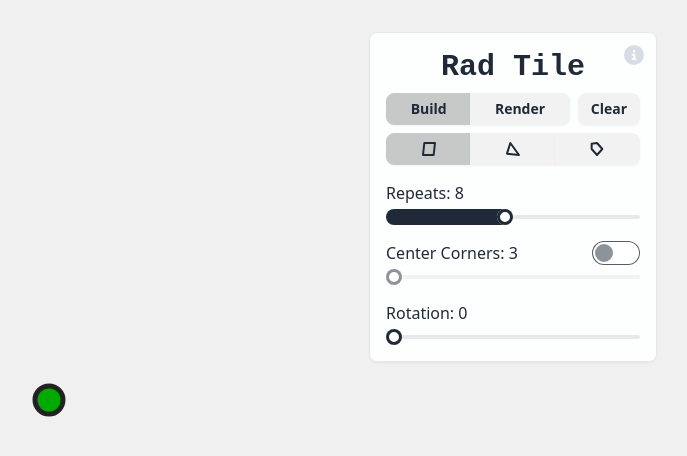
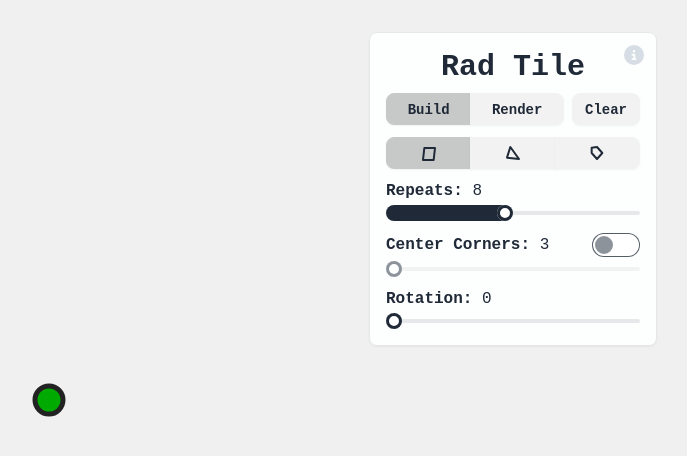
Before and after one commit to flatpickles/rad-tile, a React (Vite) app: page / in a window 1280 px wide. Shown: the top 456 px of the page, without its empty margins (591-1278 px from the left). Built offline with nearby package versions, Linux system fonts and the light colour scheme.

Commit message:
More overlay style finesse

```diff
--- a/src/components/CenterShapeSelector.tsx
+++ b/src/components/CenterShapeSelector.tsx
@@ -28,7 +28,8 @@ const CenterShapeSelector: React.FC<CenterShapeSelectorProps> = ({
                             !enabled ? 'btn-secondary opacity-50' : ''
                         }`}
                     >
-                        Center Corners: {shapeCorners}
+                        <span className="font-bold">Center Corners:</span>{' '}
+                        {shapeCorners}
                     </span>
                     <input
                         type="checkbox"
--- a/src/components/ClearButton.tsx
+++ b/src/components/ClearButton.tsx
@@ -31,7 +31,7 @@ const ClearButton: React.FC = () => {
 
     return (
         <button
-            className={`btn btn-sm ${clearConfirm.confirming ? 'btn-error' : ''}`}
+            className={`btn btn-sm text-btn ${clearConfirm.confirming ? 'btn-error' : ''}`}
             onClick={handleClearPress}
             onMouseOut={() => {
                 clearTimeout(clearConfirm.timeout);
--- a/src/components/ColorPicker.tsx
+++ b/src/components/ColorPicker.tsx
@@ -17,9 +17,9 @@ const ColorPicker: React.FC<ColorPickerProps> = ({
     };
 
     return (
-        <div className="form-control">
+        <div className="flex flex-col gap-1">
             {label && (
-                <div className="flex justify-between">
+                <div className="flex justify-between font-bold">
                     <p>{label}:</p>
                 </div>
             )}
@@ -29,7 +29,7 @@ const ColorPicker: React.FC<ColorPickerProps> = ({
                     type="text"
                     value={color}
                     onChange={handleColorChange}
-                    className="input input-bordered join-item h-full"
+                    className="input input-bordered join-item h-full w-full"
                 />
                 <div className="color-picker-wrapper">
                     <input
--- a/src/components/ModeSelector.tsx
+++ b/src/components/ModeSelector.tsx
@@ -6,13 +6,13 @@ const ModeSelector: React.FC = () => {
     return (
         <div className="join w-full">
             <button
-                className={`join-item btn btn-sm flex-grow ${activeMode === 'build' ? 'btn-active' : ''}`}
+                className={`join-item btn btn-sm flex-grow text-btn ${activeMode === 'build' ? 'btn-active' : ''}`}
                 onClick={() => setActiveMode('build')}
             >
                 Build
             </button>
             <button
-                className={`join-item btn btn-sm flex-grow ${activeMode === 'render' ? 'btn-active' : ''}`}
+                className={`join-item btn btn-sm flex-grow text-btn ${activeMode === 'render' ? 'btn-active' : ''}`}
                 onClick={() => setActiveMode('render')}
             >
                 Render
--- a/src/components/RepeatSlider.tsx
+++ b/src/components/RepeatSlider.tsx
@@ -33,8 +33,14 @@ const RepeatSlider: React.FC<RepeatSliderProps> = ({
     return (
         <div className="flex flex-col gap-1">
             <div className="flex justify-between">
-                <p>Repeats: {repeats}</p>
-                {baseRepeats && <p>Base: {baseRepeats}</p>}
+                <p>
+                    <span className="font-bold">Repeats:</span> {repeats}
+                </p>
+                {baseRepeats && (
+                    <p>
+                        <span className="font-bold">Base:</span> {baseRepeats}
+                    </p>
+                )}
             </div>
             <input
                 type="range"
--- a/src/components/ShapeSelector.tsx
+++ b/src/components/ShapeSelector.tsx
@@ -12,7 +12,7 @@ const ShapeSelector: React.FC<ShapeSelectorProps> = ({
     return (
         <div className="join w-full">
             <button
-                className={`join-item btn btn-sm flex-grow ${activeShape === 'quad' ? 'btn-active' : ''}`}
+                className={`join-item btn btn-sm flex-grow text-btn ${activeShape === 'quad' ? 'btn-active' : ''}`}
                 onClick={() => setActiveShape('quad')}
             >
                 <svg
--- a/src/components/SimpleSlider.tsx
+++ b/src/components/SimpleSlider.tsx
@@ -31,7 +31,7 @@ const SimpleSlider: React.FC<SimpleSliderProps> = ({
                             disabled ? 'btn-secondary opacity-50' : ''
                         }`}
                     >
-                        {label}: {value}
+                        <span className="font-bold">{label}:</span> {value}
                     </p>
                 </div>
             )}
--- a/src/index.css
+++ b/src/index.css
@@ -3,20 +3,23 @@
 @tailwind utilities;
 
 :root {
-    font-family: system-ui, Arial, sans-serif;
-    line-height: 1.5;
+    font-family: 'Courier New', monospace;
     font-weight: 400;
+    line-height: 1.25;
 }
 
 .header-title {
     @apply text-3xl font-bold;
-    font-family: 'Courier New', monospace;
 }
 
 .btn {
     @apply no-animation;
 }
 
+.text-btn {
+    padding-top: 0.1rem;
+}
+
 .input:focus {
     @apply outline-none ring-0;
 }
--- a/src/main/ContentsBuild.tsx
+++ b/src/main/ContentsBuild.tsx
@@ -22,7 +22,7 @@ const ContentsBuild: React.FC = () => {
     } = useStateContext();
 
     return (
-        <div className="flex flex-col gap-4">
+        <div className="flex flex-col gap-3">
             <ShapeSelector
                 activeShape={activeShape}
                 setActiveShape={setActiveShape}
--- a/src/main/ContentsRender.tsx
+++ b/src/main/ContentsRender.tsx
@@ -18,7 +18,7 @@ const ContentsRender: React.FC = () => {
     } = useStateContext();
 
     return (
-        <div className="flex flex-col gap-2">
+        <div className="flex flex-col gap-3">
             <ColorPicker
                 color={currentColor}
                 setColor={setCurrentColor}
--- a/src/main/Overlay.tsx
+++ b/src/main/Overlay.tsx
@@ -12,12 +12,14 @@ const Overlay: React.FC = () => {
     return (
         <div className="absolute shadow-sm p-4 rounded-lg bg-base-100 border bg-opacity-90 backdrop-blur-lg flex flex-col gap-2 inset-4 top-auto max-h-[calc(50vh-4rem)] sm:top-8 sm:left-auto sm:right-8 sm:bottom-auto sm:w-72 sm:max-h-[calc(100vh-4rem)] overflow-y-auto">
             <OverlayHeader />
-            <div className="flex flex-row gap-2 w-full">
-                <ModeSelector />
-                <ClearButton />
+            <div className="flex flex-col gap-3">
+                <div className="flex flex-row gap-2 w-full">
+                    <ModeSelector />
+                    <ClearButton />
+                </div>
+                {activeMode === 'build' && <ContentsBuild />}
+                {activeMode === 'render' && <ContentsRender />}
             </div>
-            {activeMode === 'build' && <ContentsBuild />}
-            {activeMode === 'render' && <ContentsRender />}
         </div>
     );
 };
```
Also changed, not shown: 1 other file (tests, documents, lock files or other folders).
